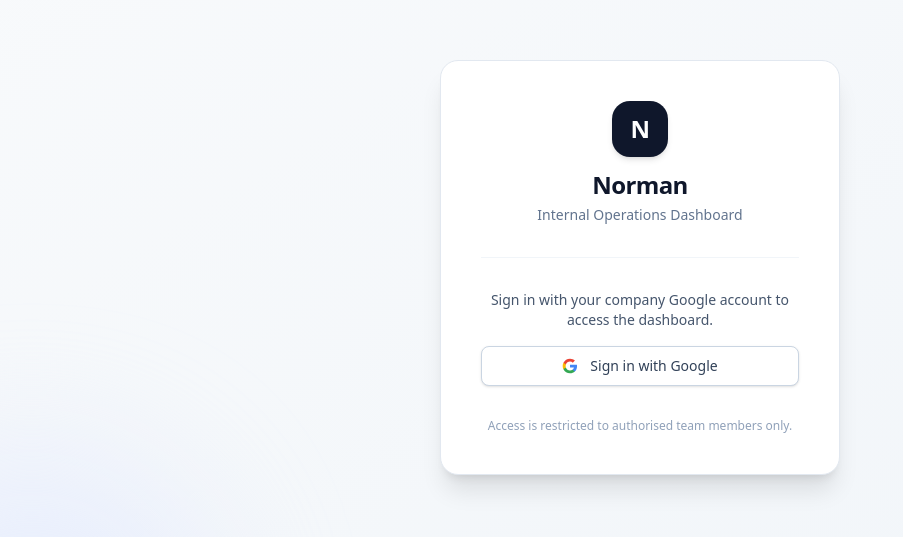
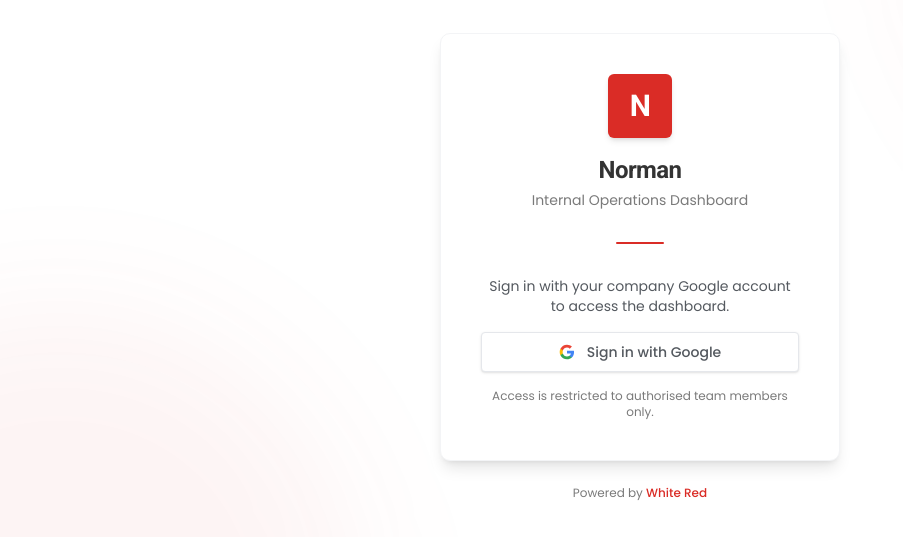
Before and after one commit to Dickyboylewis/norman, a Next.js app: page /login in a window 1280 px wide. Shown: the part 133-670 px from the top of the page, without its empty margins (0-903 px from the left). Built offline with nearby package versions, Linux system fonts and the light colour scheme; no server answers.

Commit message:
branding

```diff
--- a/package.json
+++ b/package.json
@@ -10,6 +10,7 @@
   },
   "dependencies": {
     "@auth/prisma-adapter": "^2.11.1",
+    "@next/font": "^14.2.15",
     "@tanstack/react-query": "^5.90.21",
     "@tanstack/react-query-devtools": "^5.91.3",
     "class-variance-authority": "^0.7.1",
--- a/src/app/dashboard/layout.tsx
+++ b/src/app/dashboard/layout.tsx
@@ -17,7 +17,7 @@ export default function DashboardLayout({
   children: React.ReactNode;
 }) {
   return (
-    <div className="min-h-screen bg-slate-50 dark:bg-slate-950">
+    <div className="min-h-screen bg-gray-50">
       {/* Fixed sidebar — 256px wide */}
       <Sidebar />
 
--- a/src/app/globals.css
+++ b/src/app/globals.css
@@ -7,8 +7,8 @@
 @theme inline {
   --color-background: var(--background);
   --color-foreground: var(--foreground);
-  --font-sans: var(--font-geist-sans);
-  --font-mono: var(--font-geist-mono);
+  --font-sans: var(--font-poppins);
+  --font-mono: var(--font-roboto-mono);
   --color-sidebar-ring: var(--sidebar-ring);
   --color-sidebar-border: var(--sidebar-border);
   --color-sidebar-accent-foreground: var(--sidebar-accent-foreground);
@@ -48,38 +48,59 @@
 }
 
 :root {
-  --radius: 0.625rem;
-  --background: oklch(1 0 0);
-  --foreground: oklch(0.145 0 0);
+  /* White Red brand colours */
+  --wr-red: #DA2C26;
+  --wr-dark-grey: #54595F;
+  --wr-mid-grey: #7A7A7A;
+  --wr-white: #FFFFFF;
+  --wr-charcoal: #333333;
+
+  --radius: 0.375rem;
+
+  /* Light mode — white/red brand */
+  --background: oklch(1 0 0);                        /* #FFFFFF */
+  --foreground: oklch(0.22 0 0);                     /* ~#333 */
   --card: oklch(1 0 0);
-  --card-foreground: oklch(0.145 0 0);
+  --card-foreground: oklch(0.22 0 0);
   --popover: oklch(1 0 0);
-  --popover-foreground: oklch(0.145 0 0);
-  --primary: oklch(0.205 0 0);
-  --primary-foreground: oklch(0.985 0 0);
-  --secondary: oklch(0.97 0 0);
-  --secondary-foreground: oklch(0.205 0 0);
-  --muted: oklch(0.97 0 0);
-  --muted-foreground: oklch(0.556 0 0);
-  --accent: oklch(0.97 0 0);
-  --accent-foreground: oklch(0.205 0 0);
+  --popover-foreground: oklch(0.22 0 0);
+
+  /* Primary = White Red brand red #DA2C26 */
+  --primary: oklch(0.49 0.19 25.5);                  /* #DA2C26 */
+  --primary-foreground: oklch(1 0 0);                /* white text on red */
+
+  /* Secondary = dark grey #54595F */
+  --secondary: oklch(0.38 0.005 264);                /* #54595F */
+  --secondary-foreground: oklch(1 0 0);
+
+  /* Muted = light grey backgrounds */
+  --muted: oklch(0.96 0 0);
+  --muted-foreground: oklch(0.52 0.005 264);         /* #7A7A7A */
+
+  /* Accent = light red tint for hover states */
+  --accent: oklch(0.96 0.01 25.5);
+  --accent-foreground: oklch(0.49 0.19 25.5);        /* red */
+
   --destructive: oklch(0.577 0.245 27.325);
-  --border: oklch(0.922 0 0);
-  --input: oklch(0.922 0 0);
-  --ring: oklch(0.708 0 0);
-  --chart-1: oklch(0.646 0.222 41.116);
-  --chart-2: oklch(0.6 0.118 184.704);
-  --chart-3: oklch(0.398 0.07 227.392);
+  --border: oklch(0.9 0 0);
+  --input: oklch(0.9 0 0);
+  --ring: oklch(0.49 0.19 25.5);                     /* red focus ring */
+
+  --chart-1: oklch(0.49 0.19 25.5);                  /* red */
+  --chart-2: oklch(0.38 0.005 264);                  /* dark grey */
+  --chart-3: oklch(0.52 0.005 264);                  /* mid grey */
   --chart-4: oklch(0.828 0.189 84.429);
   --chart-5: oklch(0.769 0.188 70.08);
-  --sidebar: oklch(0.985 0 0);
-  --sidebar-foreground: oklch(0.145 0 0);
-  --sidebar-primary: oklch(0.205 0 0);
-  --sidebar-primary-foreground: oklch(0.985 0 0);
-  --sidebar-accent: oklch(0.97 0 0);
-  --sidebar-accent-foreground: oklch(0.205 0 0);
-  --sidebar-border: oklch(0.922 0 0);
-  --sidebar-ring: oklch(0.708 0 0);
+
+  /* Sidebar — dark charcoal with red accents */
+  --sidebar: oklch(0.22 0 0);                        /* #333 */
+  --sidebar-foreground: oklch(1 0 0);
+  --sidebar-primary: oklch(0.49 0.19 25.5);          /* red */
+  --sidebar-primary-foreground: oklch(1 0 0);
+  --sidebar-accent: oklch(0.49 0.19 25.5);           /* red active */
+  --sidebar-accent-foreground: oklch(1 0 0);
+  --sidebar-border: oklch(1 0 0 / 10%);
+  --sidebar-ring: oklch(0.49 0.19 25.5);
 }
 
 .dark {
@@ -89,31 +110,31 @@
   --card-foreground: oklch(0.985 0 0);
   --popover: oklch(0.205 0 0);
   --popover-foreground: oklch(0.985 0 0);
-  --primary: oklch(0.922 0 0);
-  --primary-foreground: oklch(0.205 0 0);
+  --primary: oklch(0.55 0.19 25.5);                  /* slightly lighter red for dark mode */
+  --primary-foreground: oklch(1 0 0);
   --secondary: oklch(0.269 0 0);
   --secondary-foreground: oklch(0.985 0 0);
   --muted: oklch(0.269 0 0);
   --muted-foreground: oklch(0.708 0 0);
-  --accent: oklch(0.269 0 0);
+  --accent: oklch(0.3 0.04 25.5);
   --accent-foreground: oklch(0.985 0 0);
   --destructive: oklch(0.704 0.191 22.216);
   --border: oklch(1 0 0 / 10%);
   --input: oklch(1 0 0 / 15%);
-  --ring: oklch(0.556 0 0);
-  --chart-1: oklch(0.488 0.243 264.376);
+  --ring: oklch(0.55 0.19 25.5);
+  --chart-1: oklch(0.55 0.19 25.5);
   --chart-2: oklch(0.696 0.17 162.48);
   --chart-3: oklch(0.769 0.188 70.08);
   --chart-4: oklch(0.627 0.265 303.9);
   --chart-5: oklch(0.645 0.246 16.439);
-  --sidebar: oklch(0.205 0 0);
+  --sidebar: oklch(0.145 0 0);
   --sidebar-foreground: oklch(0.985 0 0);
-  --sidebar-primary: oklch(0.488 0.243 264.376);
+  --sidebar-primary: oklch(0.55 0.19 25.5);
   --sidebar-primary-foreground: oklch(0.985 0 0);
-  --sidebar-accent: oklch(0.269 0 0);
+  --sidebar-accent: oklch(0.3 0.04 25.5);
   --sidebar-accent-foreground: oklch(0.985 0 0);
   --sidebar-border: oklch(1 0 0 / 10%);
-  --sidebar-ring: oklch(0.556 0 0);
+  --sidebar-ring: oklch(0.55 0.19 25.5);
 }
 
 @layer base {
@@ -122,5 +143,10 @@
   }
   body {
     @apply bg-background text-foreground;
+    font-family: var(--font-poppins), 'Poppins', sans-serif;
+  }
+  h1, h2, h3, h4, h5, h6 {
+    font-family: var(--font-roboto), 'Roboto', sans-serif;
+    font-weight: 600;
   }
 }
--- a/src/app/layout.tsx
+++ b/src/app/layout.tsx
@@ -1,16 +1,18 @@
 import type { Metadata } from "next";
-import { Geist, Geist_Mono } from "next/font/google";
+import { Poppins, Roboto } from "next/font/google";
 import "./globals.css";
 import { Providers } from "@/components/providers";
 
-const geistSans = Geist({
-  variable: "--font-geist-sans",
+const poppins = Poppins({
+  variable: "--font-poppins",
   subsets: ["latin"],
+  weight: ["300", "400", "500", "600", "700"],
 });
 
-const geistMono = Geist_Mono({
-  variable: "--font-geist-mono",
+const roboto = Roboto({
+  variable: "--font-roboto",
   subsets: ["latin"],
+  weight: ["400", "500", "600", "700"],
 });
 
 export const metadata: Metadata = {
@@ -26,7 +28,7 @@ export default function RootLayout({
   return (
     <html lang="en" suppressHydrationWarning>
       <body
-        className={`${geistSans.variable} ${geistMono.variable} antialiased`}
+        className={`${poppins.variable} ${roboto.variable} antialiased`}
       >
         <Providers>{children}</Providers>
       </body>
--- a/src/app/login/page.tsx
+++ b/src/app/login/page.tsx
@@ -1,52 +1,50 @@
 /**
  * Login Page
  *
- * A clean, minimal sign-in screen with a "Sign in with Google" button.
- * This page is publicly accessible (no auth required).
- *
- * The signIn action calls NextAuth's Google provider, which redirects
- * the user through Google's OAuth flow and back to /dashboard on success.
+ * A clean sign-in screen styled with White Red branding.
+ * Primary red (#DA2C26) with Poppins/Roboto typography.
  */
 
 import { signIn } from "@/lib/auth";
 import { Button } from "@/components/ui/button";
-import { Chrome } from "lucide-react";
 
 export default function LoginPage() {
   return (
-    <div className="min-h-screen flex items-center justify-center bg-gradient-to-br from-slate-50 to-slate-100 dark:from-slate-900 dark:to-slate-800">
-      {/* Background decoration */}
+    <div className="min-h-screen flex items-center justify-center bg-white">
+      {/* Subtle red background accent */}
       <div className="absolute inset-0 overflow-hidden pointer-events-none">
-        <div className="absolute -top-40 -right-40 w-96 h-96 rounded-full bg-blue-100/50 dark:bg-blue-900/20 blur-3xl" />
-        <div className="absolute -bottom-40 -left-40 w-96 h-96 rounded-full bg-indigo-100/50 dark:bg-indigo-900/20 blur-3xl" />
+        <div className="absolute -top-60 -right-60 w-[600px] h-[600px] rounded-full bg-[#DA2C26]/5 blur-3xl" />
+        <div className="absolute -bottom-60 -left-60 w-[600px] h-[600px] rounded-full bg-[#DA2C26]/5 blur-3xl" />
       </div>
 
       <div className="relative w-full max-w-md mx-auto px-6">
         {/* Card */}
-        <div className="bg-white dark:bg-slate-900 rounded-2xl shadow-xl border border-slate-200 dark:border-slate-700 p-10 flex flex-col items-center gap-8">
+        <div className="bg-white rounded-xl shadow-lg border border-gray-100 p-10 flex flex-col items-center gap-8">
+
           {/* Logo / Brand */}
-          <div className="flex flex-col items-center gap-3">
-            <div className="w-14 h-14 rounded-2xl bg-slate-900 dark:bg-white flex items-center justify-center shadow-md">
-              <span className="text-white dark:text-slate-900 font-bold text-2xl tracking-tight">
+          <div className="flex flex-col items-center gap-4">
+            {/* White Red style logo mark — bold red square with "N" */}
+            <div className="w-16 h-16 rounded-lg bg-[#DA2C26] flex items-center justify-center shadow-md">
+              <span className="text-white font-bold text-3xl tracking-tight" style={{ fontFamily: 'var(--font-roboto), Roboto, sans-serif' }}>
                 N
               </span>
             </div>
             <div className="text-center">
-              <h1 className="text-2xl font-bold text-slate-900 dark:text-white tracking-tight">
+              <h1 className="text-2xl font-bold text-[#333333] tracking-tight" style={{ fontFamily: 'var(--font-roboto), Roboto, sans-serif' }}>
                 Norman
               </h1>
-              <p className="text-sm text-slate-500 dark:text-slate-400 mt-1">
+              <p className="text-sm text-[#7A7A7A] mt-1" style={{ fontFamily: 'var(--font-poppins), Poppins, sans-serif' }}>
                 Internal Operations Dashboard
               </p>
             </div>
           </div>
 
-          {/* Divider */}
-          <div className="w-full border-t border-slate-100 dark:border-slate-800" />
+          {/* Red accent divider */}
+          <div className="w-12 h-0.5 bg-[#DA2C26] rounded-full" />
 
           {/* Sign in section */}
           <div className="w-full flex flex-col items-center gap-4">
-            <p className="text-sm text-slate-600 dark:text-slate-400 text-center">
+            <p className="text-sm text-[#54595F] text-center" style={{ fontFamily: 'var(--font-poppins), Poppins, sans-serif' }}>
               Sign in with your company Google account to access the dashboard.
             </p>
 
@@ -61,13 +59,12 @@ export default function LoginPage() {
               <Button
                 type="submit"
                 size="lg"
-                className="w-full gap-3 bg-white hover:bg-slate-50 text-slate-700 border border-slate-300 shadow-sm hover:shadow-md transition-all duration-200 dark:bg-slate-800 dark:hover:bg-slate-700 dark:text-slate-200 dark:border-slate-600"
+                className="w-full gap-3 bg-white hover:bg-gray-50 text-[#54595F] border border-gray-200 shadow-sm hover:shadow-md transition-all duration-200 hover:border-[#DA2C26]/30"
                 variant="outline"
               >
-                {/* Google "G" icon using Lucide Chrome as a stand-in */}
                 <svg
                   viewBox="0 0 24 24"
-                  className="w-5 h-5"
+                  className="w-5 h-5 flex-shrink-0"
                   aria-hidden="true"
                 >
                   <path
@@ -90,13 +87,26 @@ export default function LoginPage() {
                 Sign in with Google
               </Button>
             </form>
+
+            {/* Alternative: sign in with red primary button style */}
+            <p className="text-xs text-[#7A7A7A] text-center" style={{ fontFamily: 'var(--font-poppins), Poppins, sans-serif' }}>
+              Access is restricted to authorised team members only.
+            </p>
           </div>
+        </div>
 
-          {/* Footer note */}
-          <p className="text-xs text-slate-400 dark:text-slate-600 text-center">
-            Access is restricted to authorised team members only.
-          </p>
-        </div>
+        {/* White Red branding footer */}
+        <p className="text-center text-xs text-[#7A7A7A] mt-6" style={{ fontFamily: 'var(--font-poppins), Poppins, sans-serif' }}>
+          Powered by{" "}
+          <a
+            href="https://whitered.co.uk"
+            target="_blank"
+            rel="noopener noreferrer"
+            className="text-[#DA2C26] hover:underline font-medium"
+          >
+            White Red
+          </a>
+        </p>
       </div>
     </div>
   );
```
Also changed, not shown: src/app/dashboard/page.tsx (+20 -17 lines), src/components/dashboard/sidebar.tsx (+26 -23 lines), src/components/dashboard/topbar.tsx (+34 -15 lines), public/white-red.svg (added), 1 other file (tests, documents, lock files or other folders).
